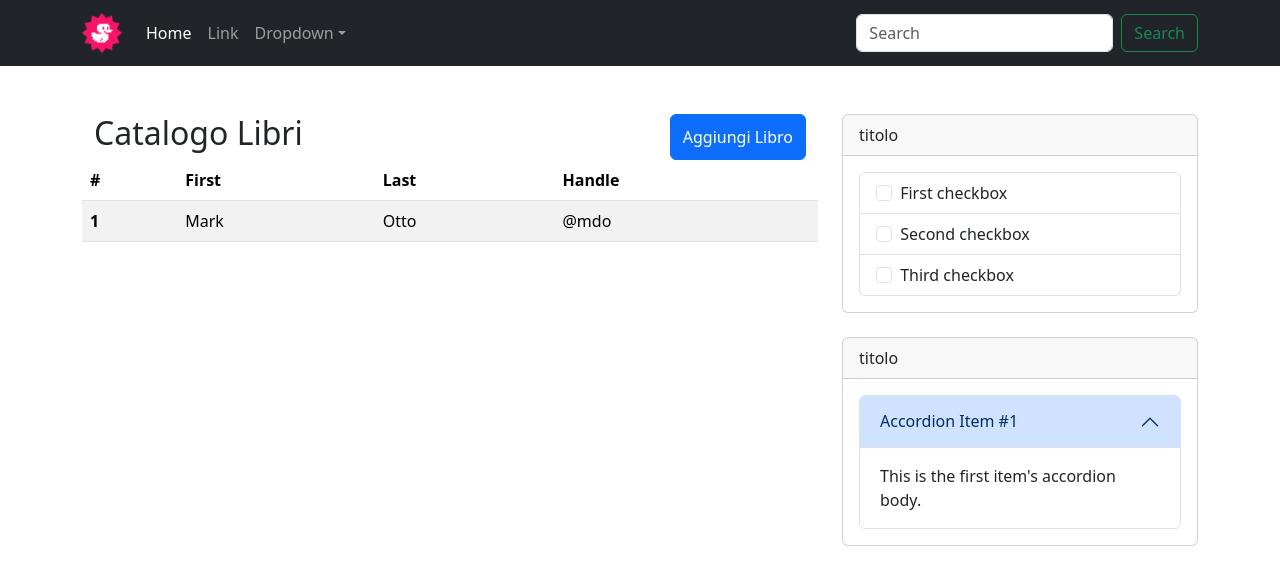
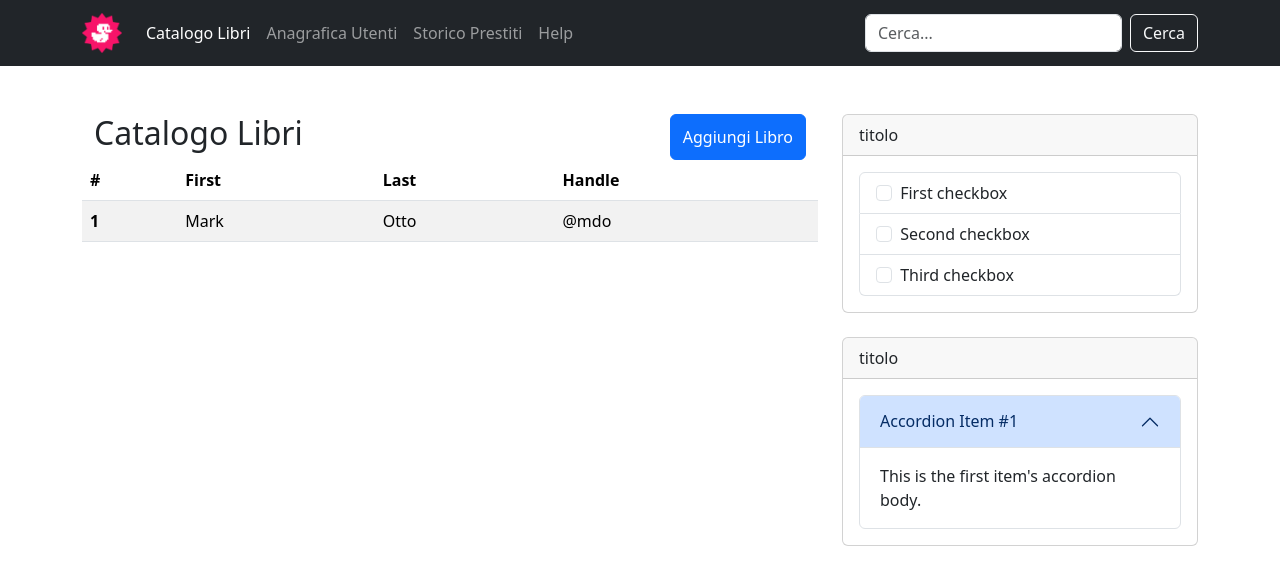
Before and after one commit to leonardopalluzzi/html-css-bootstrap-dashboard, a plain HTML site: page index.html in a window 1280 px wide. Drawn offline with nearby package versions, Linux system fonts and the light colour scheme.

Commit message:
add nav content and style

```diff
--- a/index.html
+++ b/index.html
@@ -25,25 +25,23 @@
                 <div class="collapse navbar-collapse" id="collapsibleNavId">
                     <ul class="navbar-nav me-auto mt-2 mt-lg-0">
                         <li class="nav-item">
-                            <a class="nav-link active" href="#" aria-current="page">Home
+                            <a class="nav-link active" href="#" aria-current="page">Catalogo Libri
                                 <span class="visually-hidden">(current)</span></a>
                         </li>
                         <li class="nav-item">
-                            <a class="nav-link" href="#">Link</a>
+                            <a class="nav-link" href="#">Anagrafica Utenti</a>
                         </li>
-                        <li class="nav-item dropdown">
-                            <a class="nav-link dropdown-toggle" href="#" id="dropdownId" data-bs-toggle="dropdown"
-                                aria-haspopup="true" aria-expanded="false">Dropdown</a>
-                            <div class="dropdown-menu" aria-labelledby="dropdownId">
-                                <a class="dropdown-item" href="#">Action 1</a>
-                                <a class="dropdown-item" href="#">Action 2</a>
-                            </div>
+                        <li class="nav-item">
+                            <a class="nav-link" href="#">Storico Prestiti</a>
+                        </li>
+                        <li class="nav-item">
+                            <a class="nav-link" href="#">Help</a>
                         </li>
                     </ul>
                     <form class="d-flex my-2 my-lg-0">
-                        <input class="form-control me-sm-2" type="text" placeholder="Search" />
-                        <button class="btn btn-outline-success my-2 my-sm-0" type="submit">
-                            Search
+                        <input class="form-control me-sm-2" type="text" placeholder="Cerca..." />
+                        <button class="btn btn-outline-light my-2 my-sm-0" type="submit">
+                            Cerca
                         </button>
                     </form>
                 </div>
```
